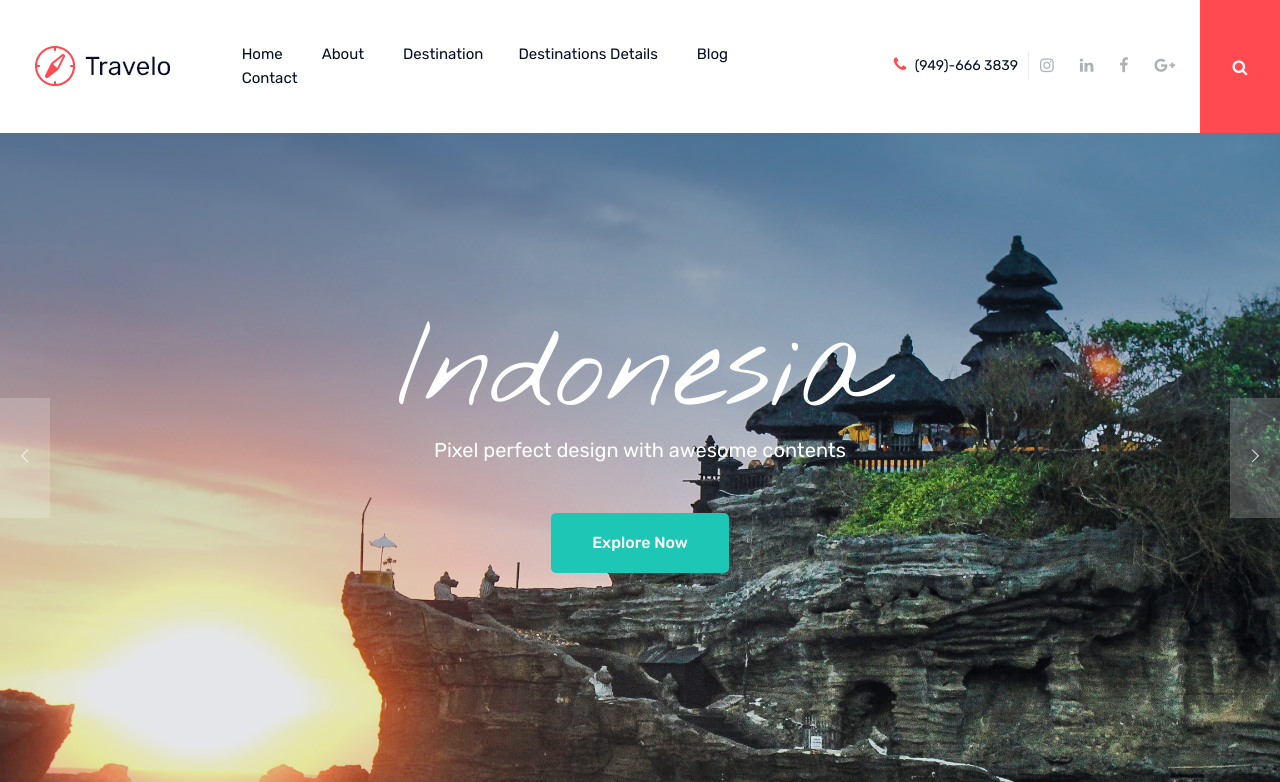
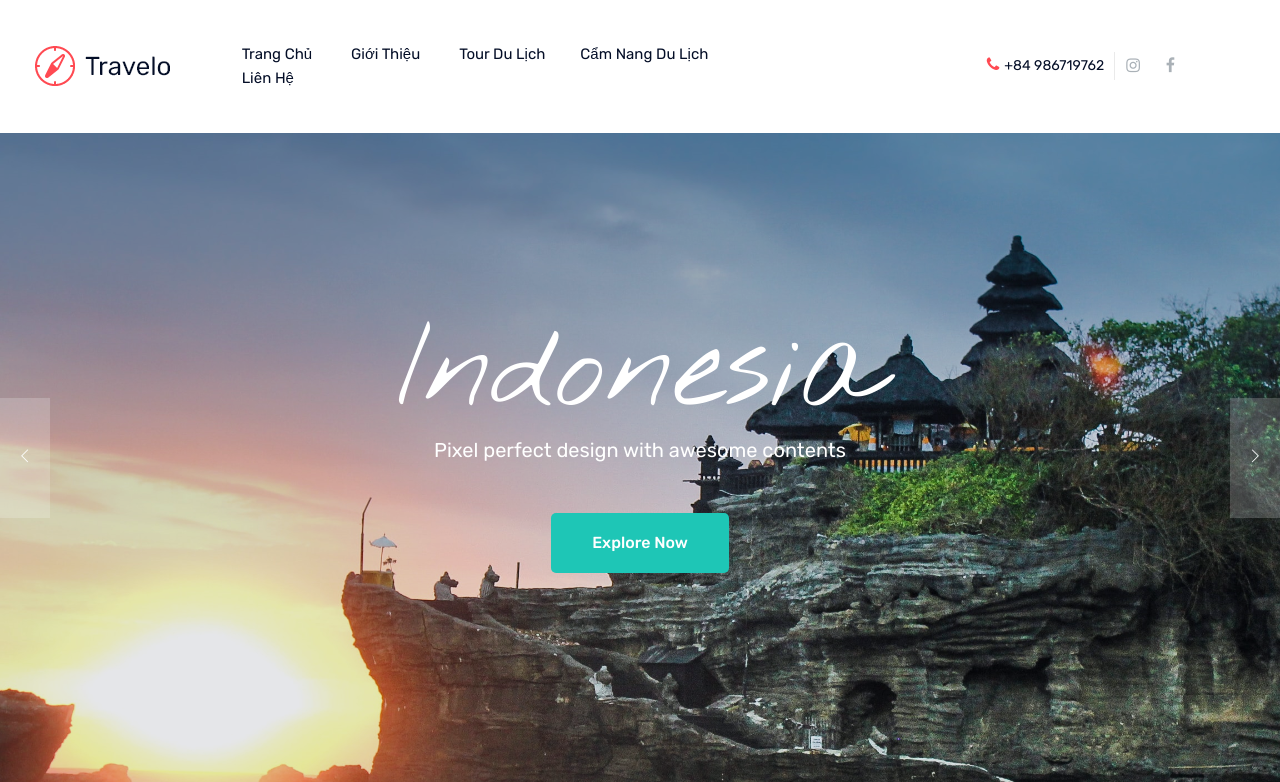
Before and after one commit to Tyrussss/traveling, a PHP site: page /20210125/index.php in a window 1280 px wide. Shown: the top 782 px of the page. Run offline with PHP 8.4, Linux system fonts and the light colour scheme; some libraries are stand-ins or nearby versions.

Commit message:
dich sang tieng viet

```diff
--- a/subpage/header.php
+++ b/subpage/header.php
@@ -14,24 +14,25 @@
                                 <div class="main-menu  d-none d-lg-block">
                                     <nav>
                                         <ul id="navigation">
-                                            <li><a class="active" href="index.php">home</a></li>
-                                            <li><a href="about.php">About</a></li>
-                                            <li><a class="" href="travel_destination.php">Destination</a></l/li>
+                                            <li><a class="active" href="index.php">Trang chủ</a></li>
+                                            <li><a href="about.php">Giới thiệu</a></li>
+                                            <li><a class="" href="travel_destination.php">Tour Du Lịch</a></l/li>
                                             <!-- <li><a href="#">pages <i class="ti-angle-down"></i></a>
                                                 <ul class="submenu">
                                                         <li><a href="destination_details.php">Destinations details</a></li>
                                                         <li><a href="elements.php">elements</a></li>
                                                 </ul>
                                             </li> -->
-                                            <li><a href="destination_details.php">Destinations details</a></li>
+                                            <!-- phần Destinations details sẽ làm chi tiết cho từng tour -->
+                                            <!-- <li><a href="destination_details.php">Destinations details</a></li> -->
                                             <!-- <li><a href="#">blog <i class="ti-angle-down"></i></a>
                                                 <ul class="submenu">
                                                     <li><a href="blog.php">blog</a></li>
                                                     <li><a href="single-blog.php">single-blog</a></li>
                                                 </ul>
                                             </li> -->
-                                            <li><a href="blog.php">Blog</a></li>
-                                            <li><a href="contact.php">Contact</a></li>
+                                            <li><a href="blog.php">Cẩm nang du lịch</a></li>
+                                            <li><a href="contact.php">Liên hệ</a></li>
                                         </ul>
                                     </nav>
                                 </div>
@@ -39,23 +40,23 @@
                             <div class="col-xl-4 col-lg-4 d-none d-lg-block">
                                 <div class="social_wrap d-flex align-items-center justify-content-end">
                                     <div class="number">
-                                        <p> <i class="fa fa-phone"></i> (949)-666 3839</p>
+                                        <p> <i class="fa fa-phone"></i>+84 986719762</p>
                                     </div>
                                     <div class="social_links d-none d-xl-block">
                                         <ul>
                                             <li><a href="#"> <i class="fa fa-instagram"></i> </a></li>
-                                            <li><a href="#"> <i class="fa fa-linkedin"></i> </a></li>
-                                            <li><a href="#"> <i class="fa fa-facebook"></i> </a></li>
-                                            <li><a href="#"> <i class="fa fa-google-plus"></i> </a></li>
+                                            <!-- <li><a href="#"> <i class="fa fa-linkedin"></i> </a></li> -->
+                                            <li><a href="https://www.facebook.com/thien.nho.140/"> <i class="fa fa-facebook"></i> </a></li>
+                                            <!-- <li><a href="#"> <i class="fa fa-google-plus"></i> </a></li> -->
                                         </ul>
                                     </div>
                                 </div>
                             </div>
-                            <div class="seach_icon">
+                            <!-- <div class="seach_icon">
                                 <a data-toggle="modal" data-target="#exampleModalCenter" href="#">
                                     <i class="fa fa-search"></i>
                                 </a>
-                            </div>
+                            </div> -->
                             <div class="col-12">
                                 <div class="mobile_menu d-block d-lg-none"></div>
                             </div>
```
